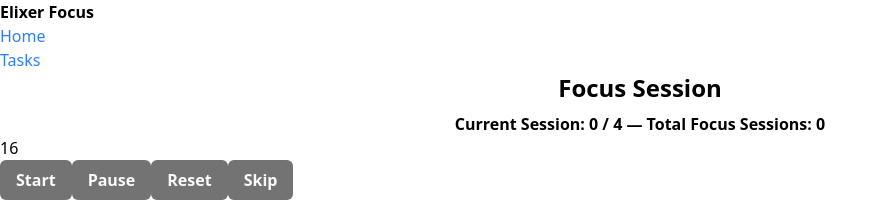
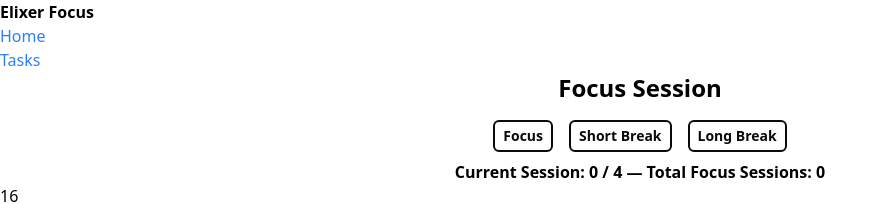
Before and after one commit to elixer-prince/elixer-focus, a React (Vite) app in the folder react-frontend/: page / in a window 1280 px wide. Shown: the top 204 px of the page, without its empty margins (0-888 px from the left). Built offline with nearby package versions, Linux system fonts and the light colour scheme.

Commit message:
feat(countdown-timer): add header session type buttons for session switching

```diff
--- a/react-frontend/src/components/CountdownTimer.tsx
+++ b/react-frontend/src/components/CountdownTimer.tsx
@@ -18,6 +18,30 @@ const CountdownTimer = () => {
                     <h2 className={"text-2xl font-black"}>
                         {currentSessionType} Session
                     </h2>
+
+                    <div className={"flex gap-4"}>
+                        <button
+                            className={
+                                "cursor-pointer rounded-md border-2 border-neutral-950 px-2 py-1 text-sm font-bold text-neutral-950 transition-colors"
+                            }
+                        >
+                            Focus
+                        </button>
+                        <button
+                            className={
+                                "cursor-pointer rounded-md border-2 border-neutral-950 px-2 py-1 text-sm font-bold text-neutral-950 transition-colors"
+                            }
+                        >
+                            Short Break
+                        </button>
+                        <button
+                            className={
+                                "cursor-pointer rounded-md border-2 border-neutral-950 px-2 py-1 text-sm font-bold text-neutral-950 transition-colors"
+                            }
+                        >
+                            Long Break
+                        </button>
+                    </div>
                 </div>
                 <div className={"font-bold"}>
                     Current Session: {currentSessionCount} / {sessionCountLimit}{" "}
```
